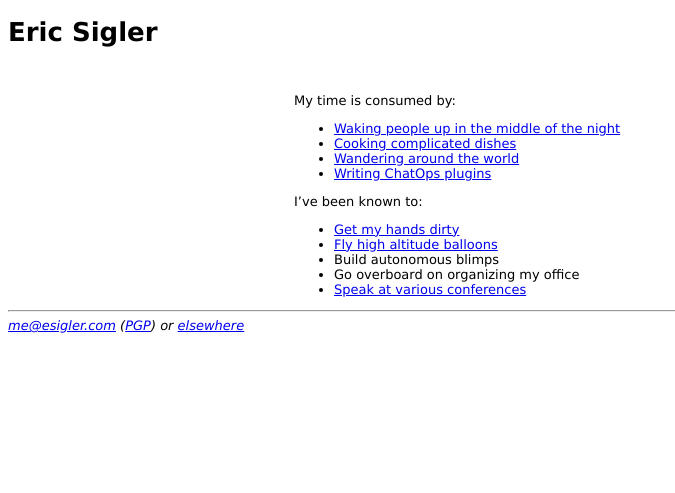
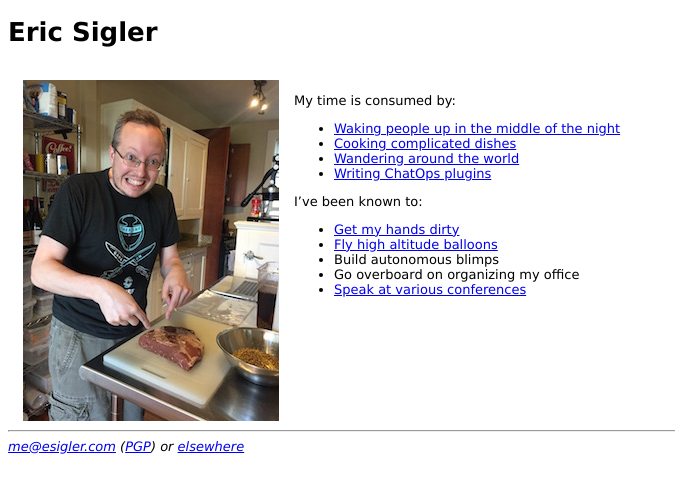
Before and after one commit to esigler/esigler.com, a Jekyll site: the page built from index.markdown, in a window 1280 px wide. Shown: the top 493 px of the page, without its empty margins (0-675 px from the left). Built offline with Jekyll 4.4.1, drawn with Linux system fonts in a browser that asks for light colours.

Commit message:
Revert "Eh"
This reverts commit e44f766c2353c3fb021fac5c6af5b2d09bc1b5d7.

```diff
--- a/_layouts/homepage.html
+++ b/_layouts/homepage.html
@@ -12,6 +12,9 @@
       <h1>{{ page.heading }}</h1>
     </header>
     <div id="content">
+      <div id="photo">
+        <img src="/photos/kitchen.jpg" width="256" height="341" alt="Obligatory outdoors-y photo." />
+      </div>
       <div id="main-content">
 {{ content }}
       </div>
```
